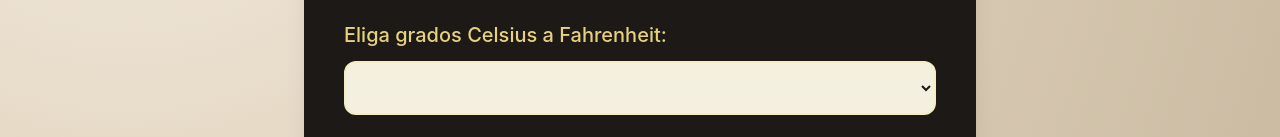
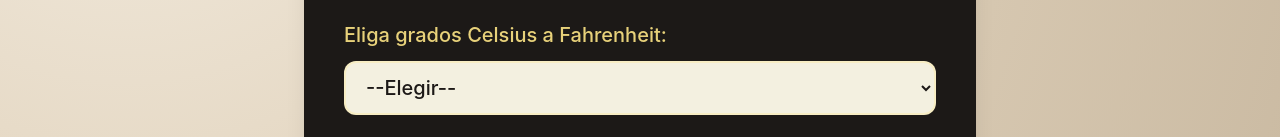
Before and after one commit to Nataliya-stack/repaso-funciones-10, a plain HTML site: page index.html in a window 1280 px wide. Shown: the part 318-455 px from the top of the page. Drawn offline with nearby package versions, Linux system fonts and the light colour scheme; a web font is replaced by a local one.

```diff
--- a/index.html
+++ b/index.html
@@ -37,7 +37,7 @@
      <div class="flex flex-col gap-3 mb-6 text-lg md:text-xl">
       <label for="selectEscala" class="text-left font-medium text-amber-200/90">Eliga grados Celsius a Fahrenheit:</label>
       <select id="selectEscala" class="border-amber-200/30 border-2 rounded-xl px-4 py-3 w-full text-stone-900 bg-amber-50/95 focus:outline-none focus:border-amber-400 font-medium placeholder-stone-400">
-        <option value=""></option>
+        <option value="">--Elegir--</option>
         <option value="C">Celsius (°C)</option>
         <option value="F">Fahrenheit (°F)</option>
       </select>
```
